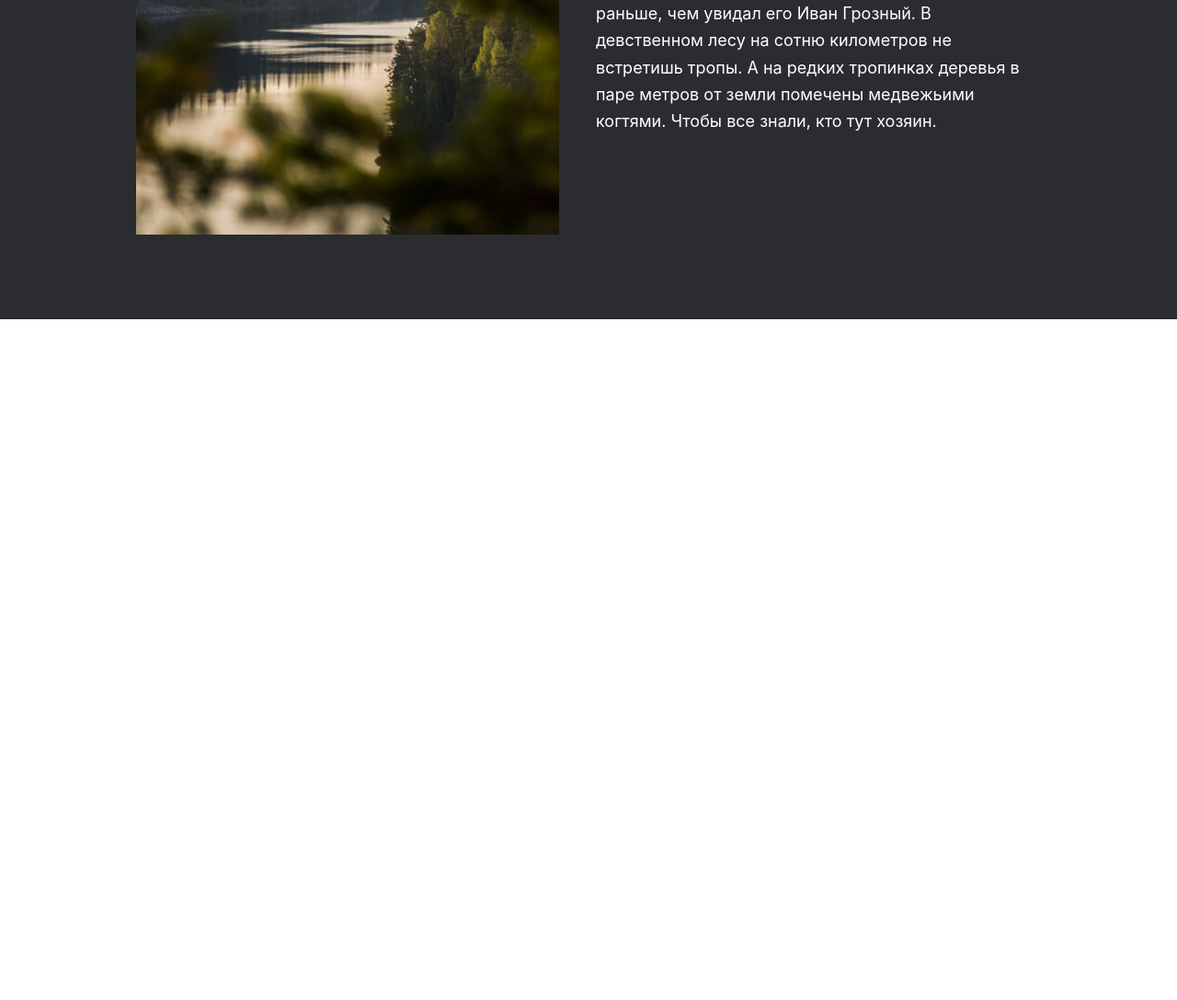
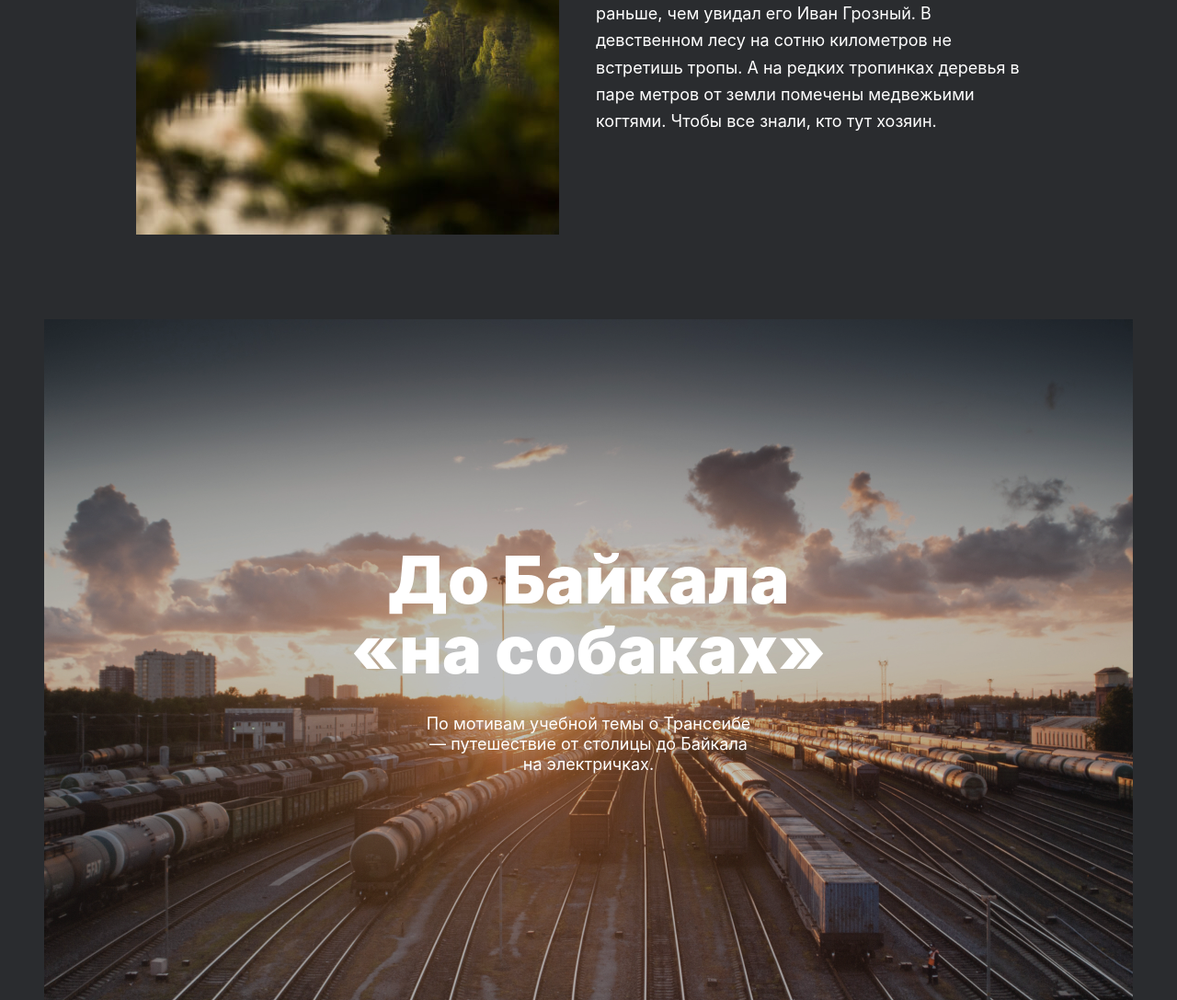
Before and after one commit to Smolib/russian-travel, a plain HTML site: page index.html in a window 1280 px wide. Shown: the part 5654-6741 px from the top of the page at 92% size. Before the commit the page ends 6001 px from the top, so only its background shows below. Drawn offline with Linux system fonts and the light colour scheme; a web font is replaced by a local one.

Commit message:
add cover

```diff
--- /dev/null
+++ b/blocks/cover/__subtitle/cover__subtitle.css
@@ -0,0 +1,18 @@
+.cover__subtitle {
+  z-index: 3;
+  margin: 0;
+  max-width: 360px;
+  text-align: center;
+  color: #fff;
+  font-size: 18px;
+  line-height: 1.22;
+  padding-top: 32px;
+}
+
+@media  screen and (max-width: 600px) {
+  .cover__subtitle {
+    font-size: 14px;
+    line-height: 1.14;
+    max-width: 288px;
+  }
+}
--- /dev/null
+++ b/blocks/cover/__title/cover__title.css
@@ -0,0 +1,18 @@
+.cover__title {
+  z-index: 3;
+  margin: 0;
+  max-width: 560px;
+  text-align: center;
+  color: #fff;
+  font-size: 72px;
+  line-height: 1.06;
+  font-weight: 900;
+}
+
+@media  screen and (max-width: 600px) {
+  .cover__title {
+    font-size: 32px;
+    line-height: 1.09;
+    max-width: 288px;
+  }
+}
--- /dev/null
+++ b/blocks/cover/cover.css
@@ -0,0 +1,33 @@
+.cover {
+  position: relative;
+  z-index: 1;
+  display: flex;
+  flex-direction: column;
+  align-items: center;
+  justify-content: center;
+  margin: auto;
+  width: 100%;
+  max-width: 1184px;
+  height: 62.5vw;
+  max-height: 740px;
+  background-image: url(../../images/cover__background.jpg);
+  background-repeat: no-repeat;
+  background-size: cover;
+  text-decoration: none;
+}
+
+.cover::before {
+  position: absolute;
+  top: 0;
+  left: 0;
+  width: 100%;
+  height: 100%;
+  background-color: #2a2c2f;
+  opacity: 0.3;
+  content: '';
+  z-index: 2;
+}
+
+.cover:hover::before{
+  opacity: 0.8;
+}
--- a/index.html
+++ b/index.html
@@ -168,6 +168,12 @@
             </div>
           </article>
         </section>
+        <section>
+          <a class="cover" href="https://stampsy.com/na-elektrichkakh-do-baikala" target="_blank">
+            <h2 class="cover__title">До Байкала «на собаках»</h2>
+            <p class="cover__subtitle">По мотивам учебной темы о Транссибе — путешествие от столицы до Байкала на электричках.</p>
+          </a>
+        </section>
       </main>
     </div>
   </body>
--- a/pages/index.css
+++ b/pages/index.css
@@ -29,3 +29,6 @@
 @import url(../blocks/place/__image/place__image.css);
 @import url(../blocks/place/__description/place__description.css);
 @import url(../blocks/place/__text/place__text.css);
+@import url(../blocks/cover/cover.css);
+@import url(../blocks/cover/__title/cover__title.css);
+@import url(../blocks/cover/__subtitle/cover__subtitle.css);
```
Also changed, not shown: images/cover__background.jpg (added).
